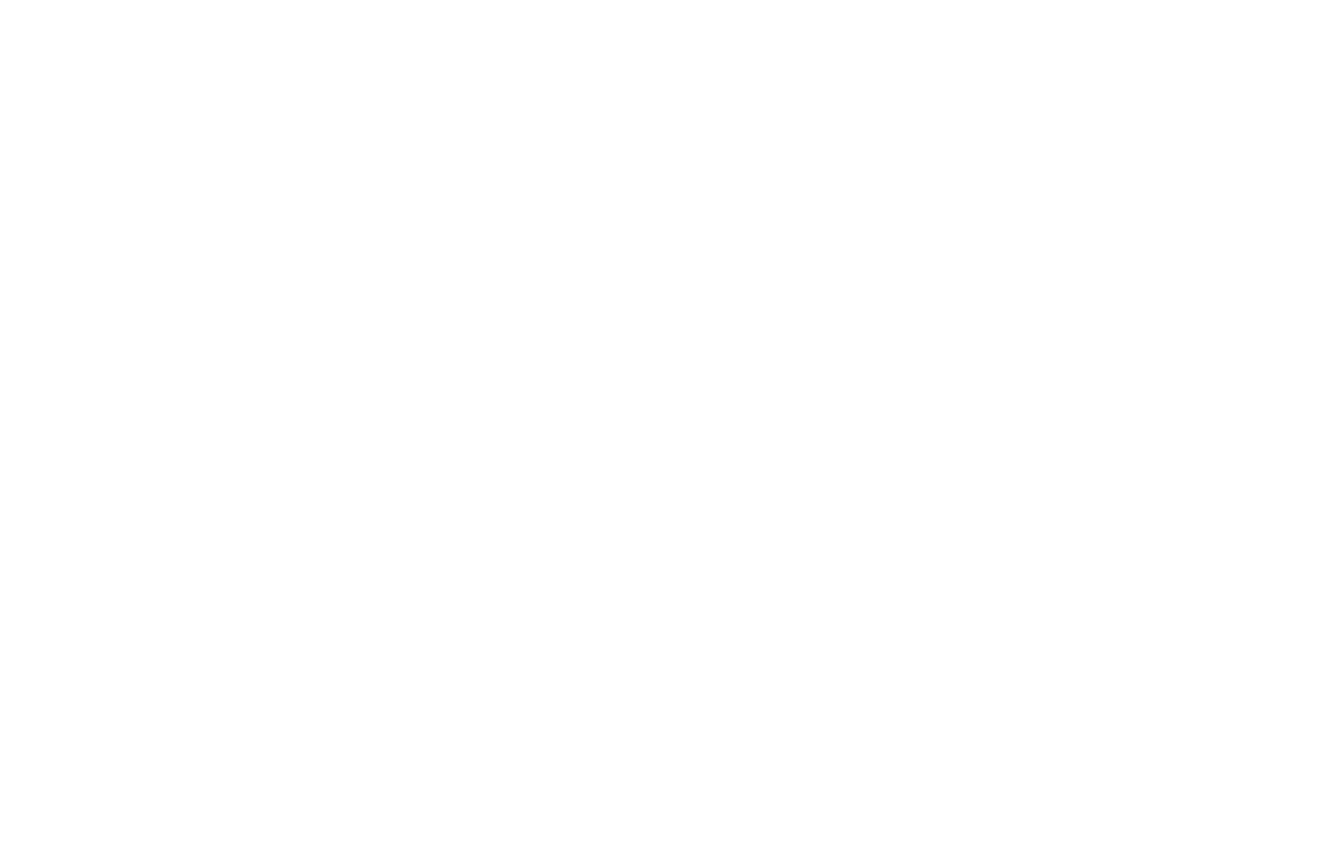
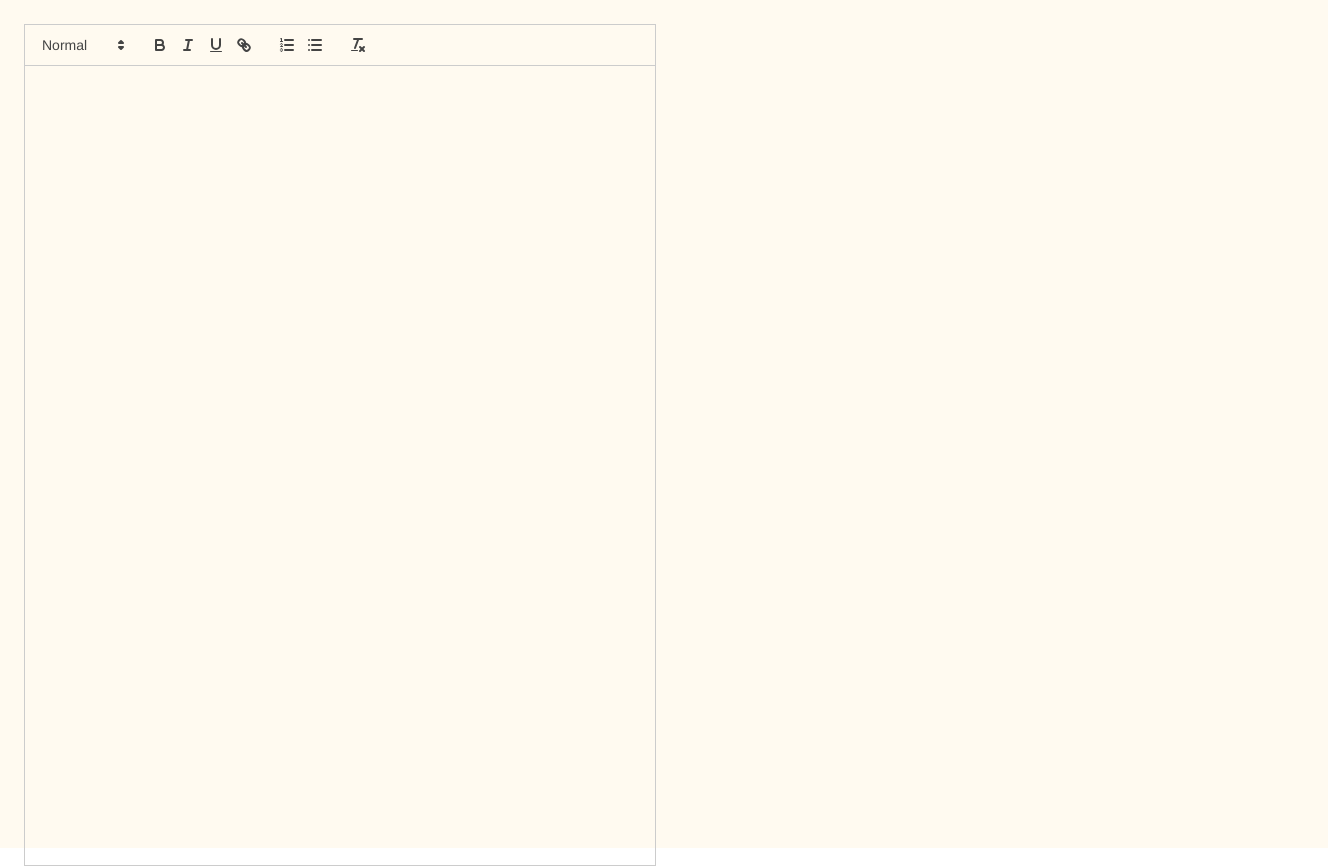
Before and after one commit to eduhund/slideo, a React (Vite) app: page / in a window 1280 px wide. Shown: the whole page, 1328 px wide, since content can reach past the window. Before the commit the page ends 800 px from the top, so only its background shows below. Built offline with nearby package versions, Linux system fonts and the light colour scheme.

Commit message:
Added basic editor

```diff
--- a/src/App.tsx
+++ b/src/App.tsx
@@ -1,10 +1,11 @@
 import { Route, Routes } from 'react-router-dom'
 import './App.css'
+import Main from './pages/Main/Main'
 
 const App = () => {
   return (
     <Routes>
-      <Route path={'/'} element={<></>} />
+      <Route path={'/'} element={<Main />} />
     </Routes>
   )
 }
--- /dev/null
+++ b/src/pages/Main/Main.css
@@ -0,0 +1,5 @@
+.container {
+  display: grid;
+  grid-template-columns: 1fr 1fr;
+  gap: 16px;
+}
--- /dev/null
+++ b/src/pages/Main/Main.tsx
@@ -0,0 +1,34 @@
+import { useState } from 'react'
+import ReactQuill from 'react-quill'
+import 'react-quill/dist/quill.snow.css'
+
+import './Main.css'
+
+type EditorProps = {
+  value: string
+  onChange: (value: string) => void
+}
+
+type SlidesPreviewProps = {
+  content: string
+}
+function Editor({ value, onChange }: EditorProps) {
+  return <ReactQuill theme="snow" value={value} onChange={onChange} />
+}
+
+function SlidesPreview({ content }: SlidesPreviewProps) {
+  return <div className="slides">{content}</div>
+}
+
+export default function Main() {
+  const [value, setValue] = useState('')
+
+  return (
+    <main id="home">
+      <div className="container">
+        <Editor value={value} onChange={setValue} />
+        <SlidesPreview content={value} />
+      </div>
+    </main>
+  )
+}
```
